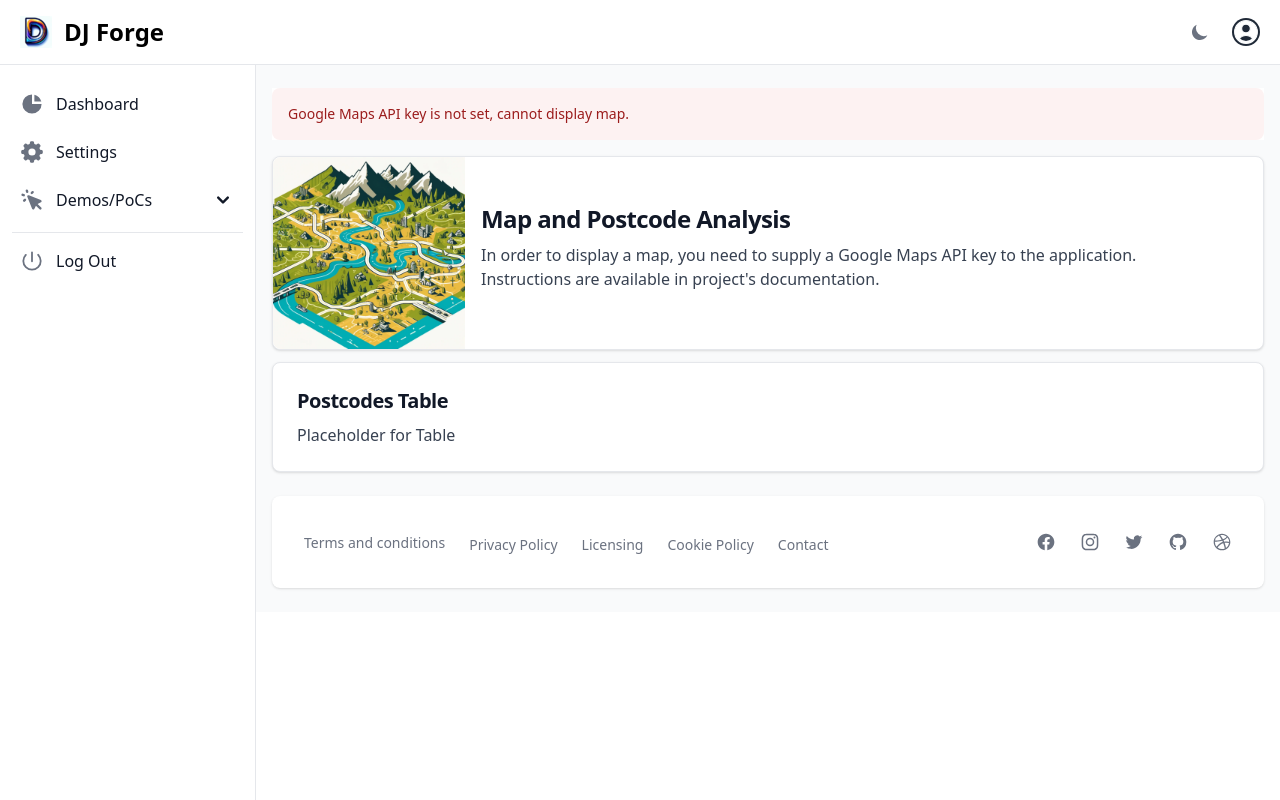
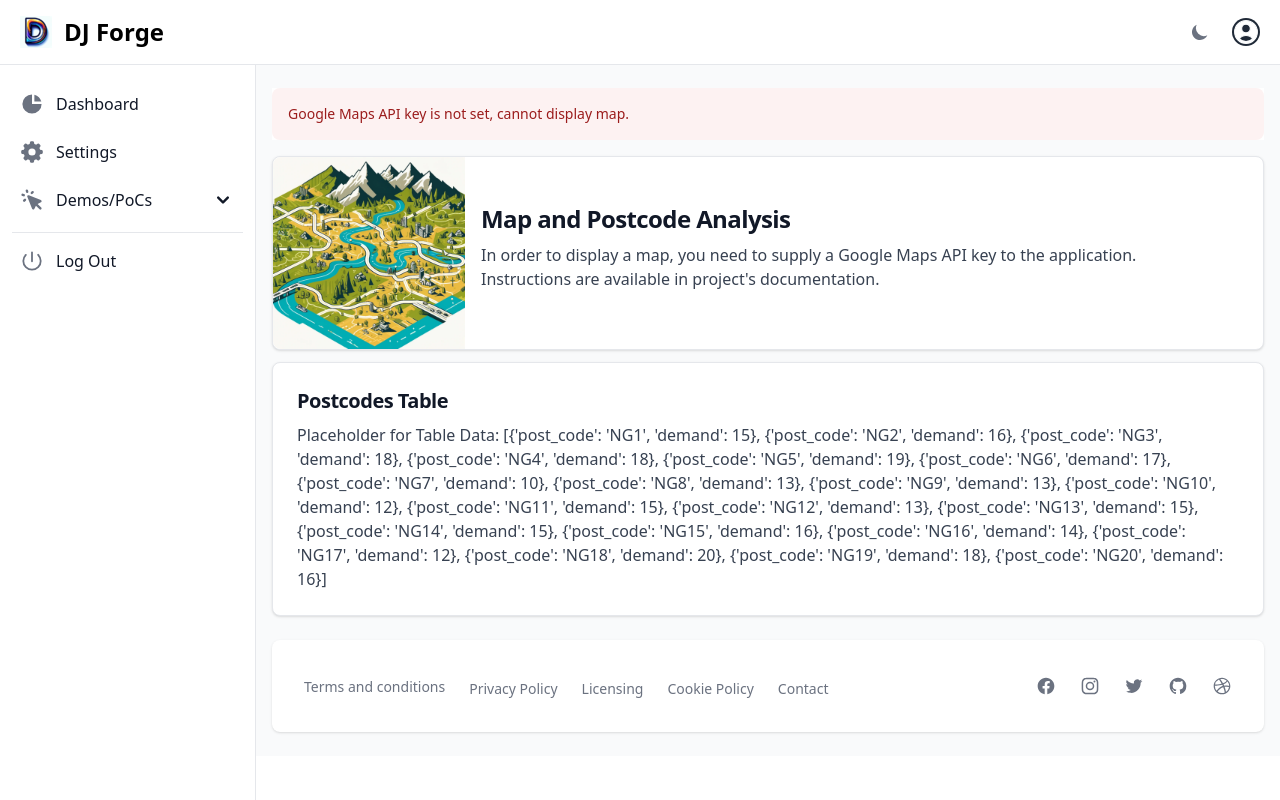
Before and after one commit to dimitrismistriotis/djforge, a Django app: page /pocs/map in a window 1280 px wide. Run offline with Django 5.2, Linux system fonts and the light colour scheme; style sheets or scripts are compiled from the project's sources; parts of the project's set-up code (start-up, migrations or seed data) failed here and were passed over; some libraries are stand-ins or nearby versions.

Commit message:
feat(PoCs-App): Move sample data to front

```diff
--- a/dj_pocs/templates/dj_pocs/map.html
+++ b/dj_pocs/templates/dj_pocs/map.html
@@ -56,6 +56,9 @@
 
         <p class="font-normal text-gray-700 dark:text-gray-400">
           Placeholder for Table
+
+          Data:
+          {{ post_code_and_demand }}
         </p>
       </div>
     </div>
--- a/dj_pocs/views.py
+++ b/dj_pocs/views.py
@@ -7,6 +7,29 @@ from django.http import HttpRequest
 from django.shortcuts import render
 from django.utils.translation import gettext as _
 
+POST_CODE_SAMPLE_DATA = [
+    {"post_code": "NG1", "demand": 15},
+    {"post_code": "NG2", "demand": 16},
+    {"post_code": "NG3", "demand": 18},
+    {"post_code": "NG4", "demand": 18},
+    {"post_code": "NG5", "demand": 19},
+    {"post_code": "NG6", "demand": 17},
+    {"post_code": "NG7", "demand": 10},
+    {"post_code": "NG8", "demand": 13},
+    {"post_code": "NG9", "demand": 13},
+    {"post_code": "NG10", "demand": 12},
+    {"post_code": "NG11", "demand": 15},
+    {"post_code": "NG12", "demand": 13},
+    {"post_code": "NG13", "demand": 15},
+    {"post_code": "NG14", "demand": 15},
+    {"post_code": "NG15", "demand": 16},
+    {"post_code": "NG16", "demand": 14},
+    {"post_code": "NG17", "demand": 12},
+    {"post_code": "NG18", "demand": 20},
+    {"post_code": "NG19", "demand": 18},
+    {"post_code": "NG20", "demand": 16},
+]
+
 
 def map_and_postcode_analysis(request: HttpRequest) -> HttpResponse:
     """Display a map and a table with postcode analysis."""
@@ -15,6 +38,13 @@ def map_and_postcode_analysis(request: HttpRequest) -> HttpResponse:
             request, _("Google Maps API key is not set, cannot display map.")
         )
 
+    post_code_and_demand = POST_CODE_SAMPLE_DATA  # Will later be ordered/filtered
+
     return render(
-        request, "dj_pocs/map.html", {google_maps_api_key: google_maps_api_key}
+        request,
+        "dj_pocs/map.html",
+        {
+            "google_maps_api_key": google_maps_api_key,
+            "post_code_and_demand": post_code_and_demand,
+        },
     )
```
